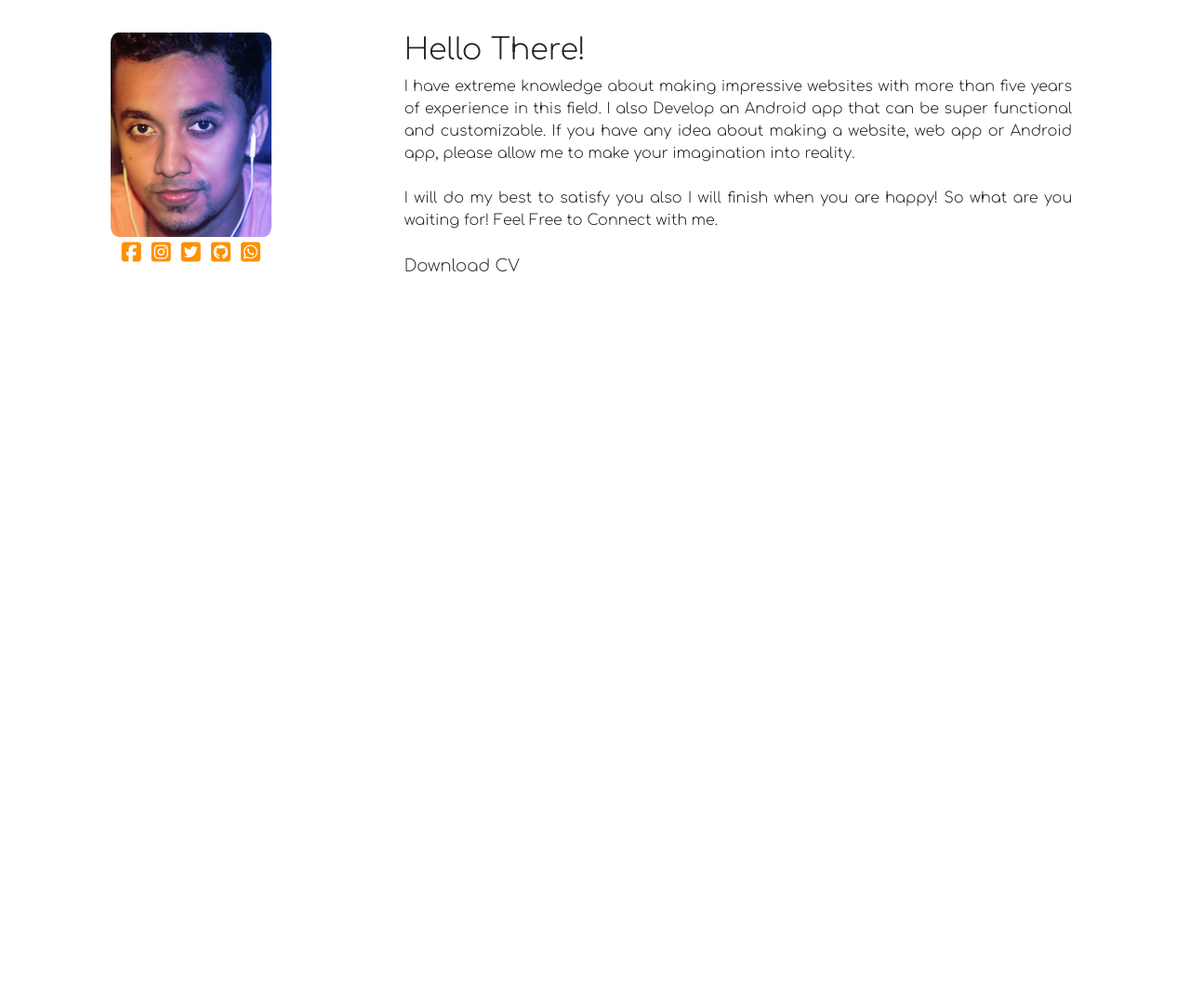
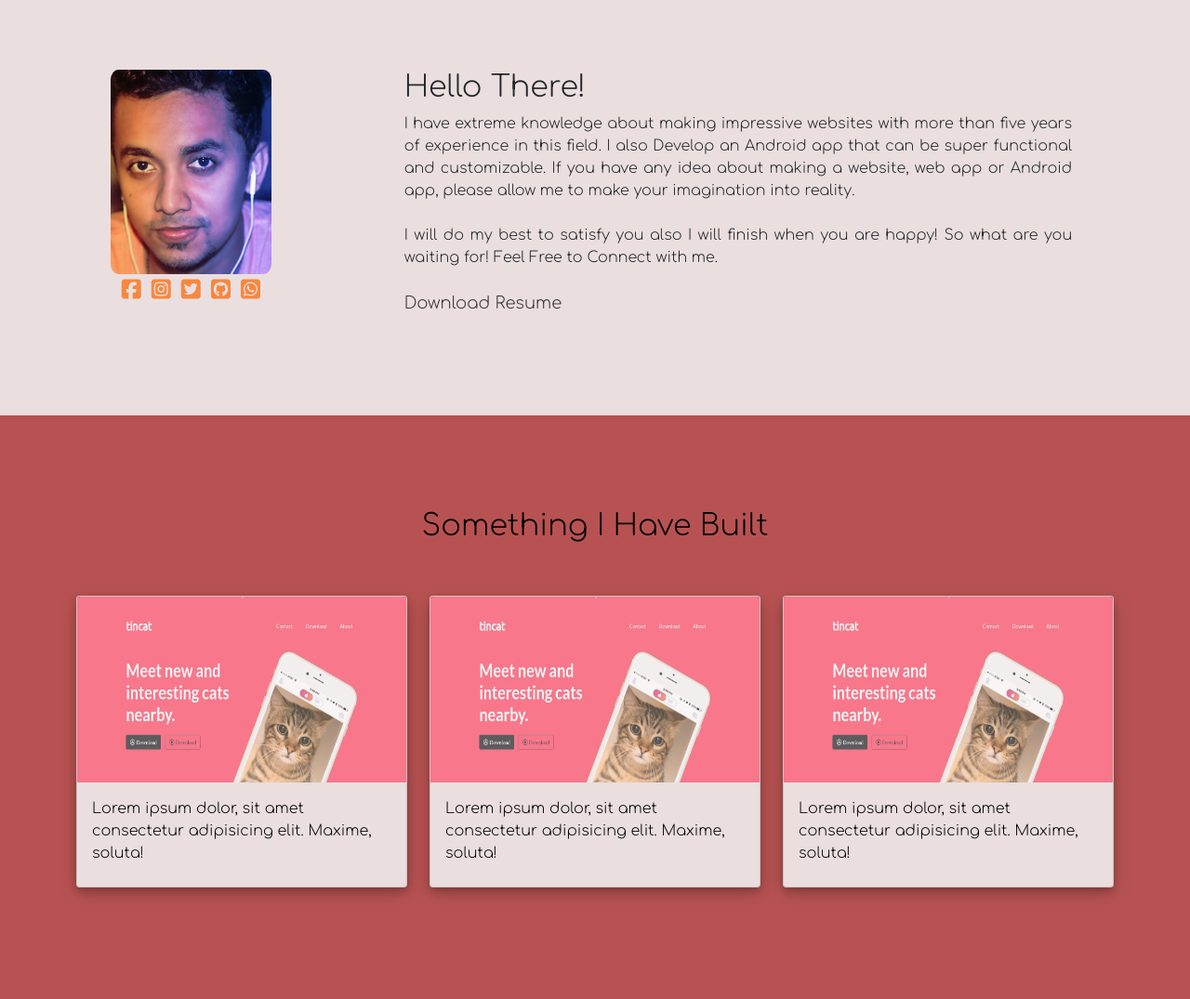
Before and after one commit to AariyanApu/aariyanapu, a plain HTML site: page index.html in a window 1280 px wide. Shown: the part 815-1890 px from the top of the page at 93% size. Before the commit the page ends 1182 px from the top, so only its background shows below. Drawn offline with nearby package versions, Linux system fonts and the light colour scheme.

Commit message:
work section done with metatag

```diff
--- a/css/styles.css
+++ b/css/styles.css
@@ -1,3 +1,11 @@
+/* color Platter
+#000000
+#F58840
+#B85252
+#EADEDE
+
+*/
+
 html,
 body {
   font-family: "Comfortaa", cursive;
@@ -29,7 +37,7 @@ body {
 .heroSectionContent {
   margin: 10rem auto 0 auto;
   text-align: center;
-  color: #fff;
+  color: #eadede;
 }
 
 .heroSectionImage {
@@ -52,7 +60,7 @@ body {
 .socialIcon {
   font-size: 2.5rem;
   margin-right: 0.625rem;
-  color: #fff;
+  color: #eadede;
   transform: scale(1);
 }
 
@@ -80,7 +88,8 @@ body {
 
 /* ---------------- About Section ----------------- */
 .aboutSection {
-  padding: 60px 0;
+  padding: 100px 0;
+  background-color: #eadede;
 }
 .aboutTitle {
   text-align: center;
@@ -109,7 +118,10 @@ body {
   font-size: 1.5rem;
   margin: 0.2rem;
 
-  color: #ff9000;
+  /* color: #ff9000; */
+
+  color: #f58840;
+
   transform: scale(1);
 }
 
@@ -184,6 +196,48 @@ body {
   text-decoration: none;
 }
 
+/* Work Section */
+
+#work {
+  padding: 100px 0;
+  background-color: #b85252;
+  color: #000;
+}
+
+.work-showcase-img {
+  height: 200px;
+  border-radius: 1%;
+  opacity: .7;
+  display: block;
+
+  background: #000;
+  transition: 0.5s ease;
+  backface-visibility: hidden;
+}
+.work-showcase-img:hover  {
+  transition: ease all 0.5s;
+  transform: scale(0.9);
+  opacity: 1;
+
+}
+
+
+
+
+
+
+
+
+.card {
+  background-color: #eadede;
+
+  border-radius: 1%;
+  margin-bottom: 20px;
+  box-shadow: 0 4px 8px 0 rgba(0, 0, 0, 0.2), 0 6px 20px 0 rgba(0, 0, 0, 0.19);
+}
+
+
+
 /** ---------------------  Media Query ------------------- */
 /*  X-Small devices (portrait phones, less than 576px) */
 @media (max-width: 575.98px) {
@@ -197,31 +251,22 @@ body {
 
   .heroSectionContent {
     margin: 7rem auto 0 auto;
-
-
   }
-  .aboutTitle{
+  .aboutTitle {
     margin: 0;
   }
-  .aboutSectionText{
+  .aboutSectionText {
     padding: 20px;
-    width:100%;
+    width: 100%;
     margin: 0;
-
   }
-  .aboutImgSection{
+  .aboutImgSection {
     margin-top: 1rem;
   }
-  .aboutSectionText p{
-    font-size: .9rem;
-
-
+  .aboutSectionText p {
+    font-size: 0.9rem;
   }
-
-
 }
-
-
 
 /* Small devices (landscape phones, less than 768px) */
 @media (max-width: 767.98px) {
@@ -240,7 +285,6 @@ body {
   .socialIcon {
     font-size: 1.8rem;
   }
-
 }
 
 /* Large devices (desktops, less than 1200px) */
@@ -259,6 +303,4 @@ body {
 
 /* X-Large devices (large desktops, less than 1400px) */
 @media (max-width: 1399.98px) {
-
-
 }
--- a/index.html
+++ b/index.html
@@ -2,8 +2,22 @@
 <html lang="en">
   <head>
     <!-- Required meta tags -->
-    <meta charset="utf-8" />
+
     <meta name="viewport" content="width=device-width, initial-scale=1" />
+    <meta name="title" content="Aaru's Word!" />
+    <meta
+      name="description"
+      content="Aariyan Apu is a full-stack Web Developer in Bangladesh"
+    />
+    <meta
+      name="keywords"
+      content="aariyan, aariyan apu, aariyanapu, aaru,apu,আরিয়ান অপু, আরিয়ান, অপু, ariyan opu, aryan apu, arian apu"
+    />
+    <meta name="robots" content="index, follow" />
+    <meta http-equiv="Content-Type" content="text/html; charset=utf-8" />
+    <meta name="language" content="English" />
+    <meta name="revisit-after" content="10 days" />
+    <meta name="author" content="aariyan apu" />
 
     <!-- Bootstrap CSS -->
     <link
@@ -47,7 +61,7 @@
             <div class="col-md-4 heroSectionContent">
               <img
                 class="heroSectionImage"
-                src="img/facel.jpg"
+                src="img/face.jpg"
                 alt="smiling face of Aariyan Apu"
               />
 
@@ -167,10 +181,79 @@
             <div class="btn1 btn-bar">
               <a
                 href="https://drive.google.com/uc?id=1qwUQlGeeGEgTXpays0Oh4nVHYPg6eV9_&export=download"
-                >Download CV</a
+                >Download Resume</a
               >
             </div>
           </div>
+        </div>
+      </div>
+    </section>
+
+    <section class="work" id="work">
+      <div class="row">
+        <div class="col">
+          <h2 class="text-center">Something I Have Built</h2>
+        </div>
+      </div>
+
+      <div class="container">
+        <div class="row pt-5">
+          <div class="col-md-4">
+            <div class="card">
+              <a href="">
+                <img
+                  src="img/tincat.webp"
+                  alt="image of show case"
+                  class="card-img-top work-showcase-img"
+                />
+              </a>
+              <div class="card-body">
+                <p class="card-title">
+                  Lorem ipsum dolor, sit amet consectetur adipisicing elit.
+                  Maxime, soluta!
+                </p>
+              </div>
+            </div>
+          </div>
+          <div class="col-md-4">
+            <div class="card">
+              <a href="">
+                <img
+                  src="img/tincat.webp"
+                  alt="image of show case"
+                  class="card-img-top work-showcase-img"
+                />
+              </a>
+              <div class="card-body">
+                <p class="card-title">
+                  Lorem ipsum dolor, sit amet consectetur adipisicing elit.
+                  Maxime, soluta!
+                </p>
+              </div>
+            </div>
+          </div>
+          <div class="col-md-4">
+            <div class="card">
+              <a href="">
+                <img
+                  src="img/tincat.webp"
+                  alt="image of show case"
+                  class="card-img-top work-showcase-img"
+                />
+              </a>
+              <div class="card-body">
+                <p class="card-title">
+                  Lorem ipsum dolor, sit amet consectetur adipisicing elit.
+                  Maxime, soluta!
+                </p>
+              </div>
+            </div>
+          </div>
+        </div>
+        <div class="row">
+          <div class="col-md-4"></div>
+          <div class="col-md-4"></div>
+          <div class="col-md-4"></div>
         </div>
       </div>
     </section>
```
Also changed, not shown: img/face.jpg (renamed from img/facel.jpg), img/tincat.webp (added).
